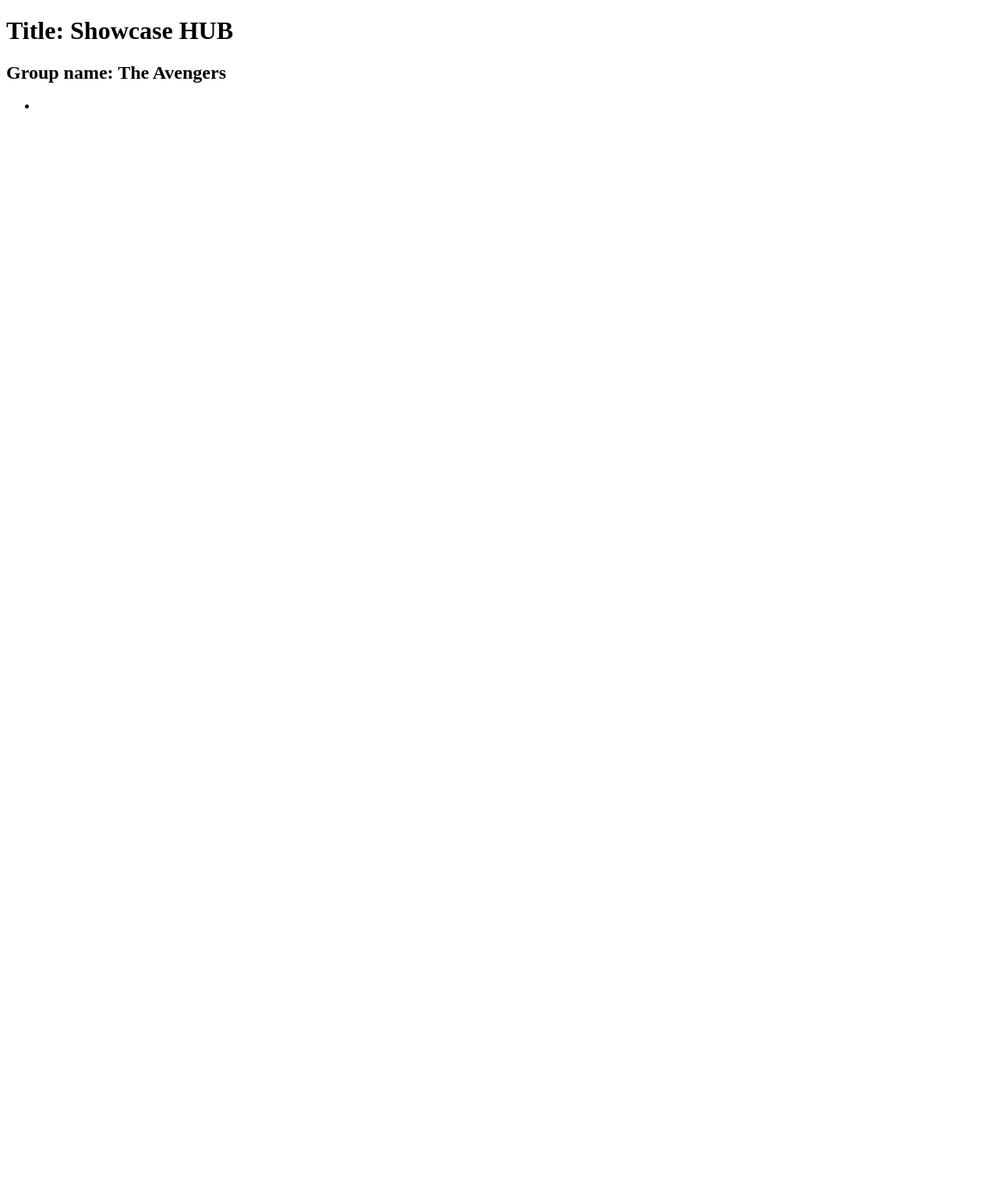
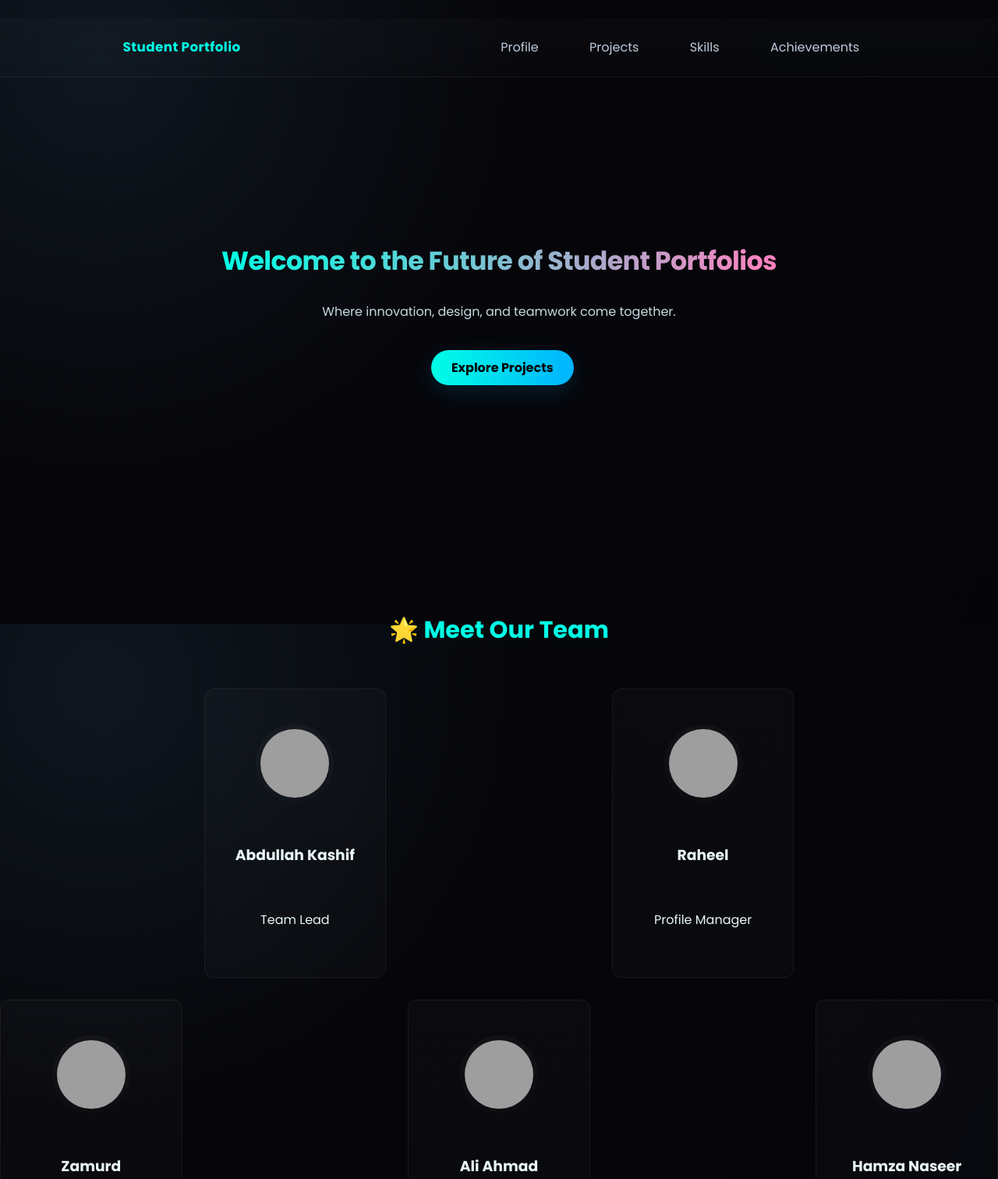
Before and after one commit to Assignment1-UCP/Student-Portfolio-Showcase-Website, a plain HTML site: page src/index.html in a window 1280 px wide. Shown: the top 1512 px of the page at 78% size. Before the commit the page ends 800 px from the top, so only its background shows below. Drawn offline with Linux system fonts and the light colour scheme; grey boxes are pictures that could not be loaded.

Commit message:
Added Home Page

```diff
--- a/src/index.html
+++ b/src/index.html
@@ -1,18 +1,70 @@
 <!DOCTYPE html>
 <html lang="en">
 <head>
-    <meta charset="UTF-8">
-    <meta name="viewport" content="width=device-width, initial-scale=1.0">
-    <title>SHowcase Hub</title>
+  <meta charset="UTF-8">
+  <meta name="viewport" content="width=device-width, initial-scale=1.0">
+  <title>Student Portfolio | Home</title>
+  <link rel="stylesheet" href="../styles/style.css">
+  <link href="https://fonts.googleapis.com/css2?family=Poppins:wght@400;600;700&display=swap" rel="stylesheet">
 </head>
 <body>
-    <h1>Title: Showcase HUB</h1>
-    <h2>Group name: The Avengers</h1>
 
-    <ul>
-        <li>
+  <header class="glass-header">
+    <h1 class="logo"> Student Portfolio </h1>
+    <nav>
+      <a href="profile.html">Profile</a>
+      <a href="projects.html">Projects</a>
+      <a href="skills.html">Skills</a>
+      <a href="achievements.html">Achievements</a>
+    </nav>
+  </header>
 
-        </li>
-    </ul>
+  <section class="hero">
+    <div class="hero-content">
+      <h2>Welcome to the Future of Student Portfolios</h2>
+      <p>Where innovation, design, and teamwork come together.</p>
+      <a href="projects.html" class="cta-btn">Explore Projects</a>
+    </div>
+  </section>
+
+  <section class="team-section">
+    <h2>🌟 Meet Our Team</h2>
+    <div class="team-grid">
+      <div class="team-member">
+        <img src="https://api.dicebear.com/7.x/bottts/svg?seed=Hamza" alt="Hamza Naseer Avatar" />
+        <h3>Abdullah Kashif</h3>
+        <p>Team Lead</p>
+      </div>
+
+      <div class="team-member">
+        <img src="https://api.dicebear.com/7.x/bottts/svg?seed=Zamurd" alt="Zamurd Avatar" />
+        <h3>Raheel</h3>
+        <p>Profile Manager</p>
+      </div>
+
+      <div class="team-member">
+        <img src="https://api.dicebear.com/7.x/bottts/svg?seed=Abdullah" alt="Abdullah Kashif Avatar" />
+        <h3>Zamurd</h3>
+        <p>Project Manager</p>
+      </div>
+
+      <div class="team-member">
+        <img src="https://api.dicebear.com/7.x/bottts/svg?seed=Ali" alt="Ali Ahmad Avatar" />
+        <h3>Ali Ahmad</h3>
+        <p>Skills Manager</p>
+      </div>
+
+      <div class="team-member">
+        <img src="https://api.dicebear.com/7.x/bottts/svg?seed=Raheel" alt="Raheel Avatar" />
+        <h3>Hamza Naseer</h3>
+        <p>Achievements Manager</p>
+      </div>
+    </div>
+  </section>
+
+  <footer>
+    <p>💻 Crafted with Passion by <strong>Team Focus</strong> © 2025</p>
+  </footer>
+
 </body>
 </html>
```
